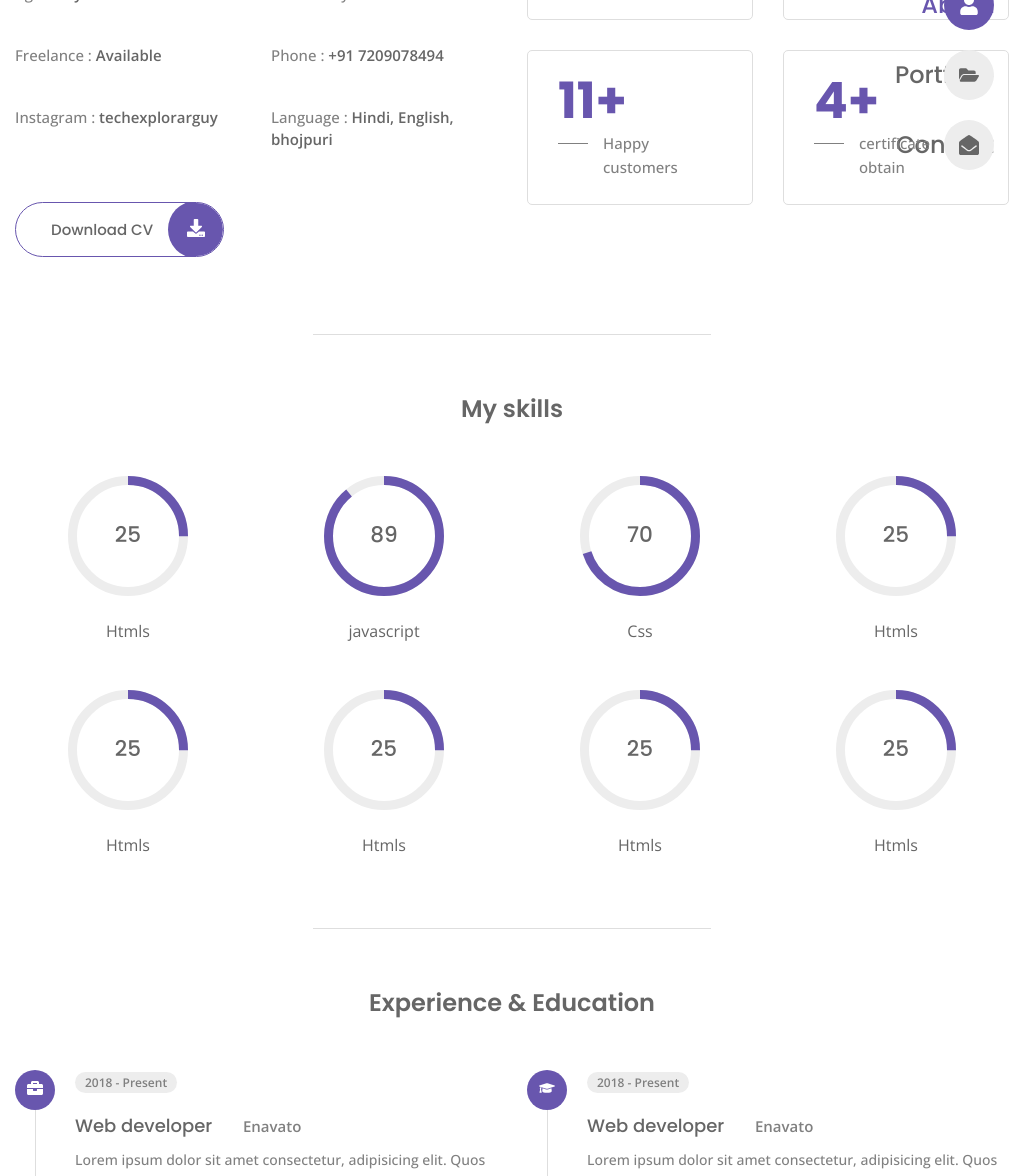
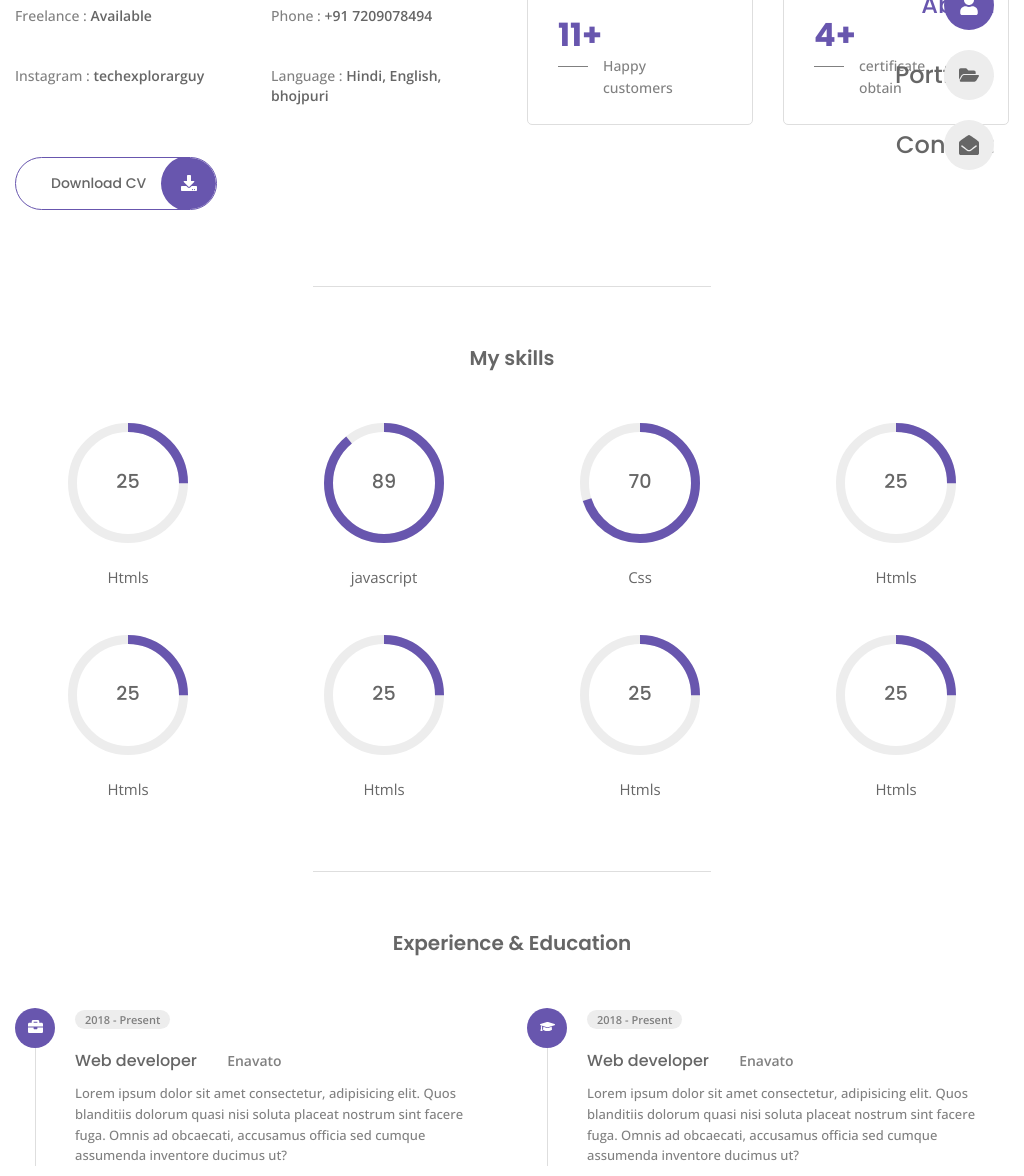
Before and after one commit to rajukumarsingh72090/portfolio, a React (Vite) app: page /about in a window 1024 px wide. Shown: the part 360-1536 px from the top of the page. Built offline with nearby package versions, Linux system fonts and the light colour scheme.

Commit message:
new changes

```diff
--- a/src/App.css
+++ b/src/App.css
@@ -45,6 +45,23 @@
     --container-color: hsl(0, 1%, 17%);
     --border-color: hsl(0, 0%, 15%);
     --text-white: #fff;
+}
+
+
+/* responsive typograpy */
+@media  screen and (max-width:1200px) {
+   :root{
+    --big-font-size: 36px;
+    --h1-font-size: 32px;
+    --h2-font-size: 24px;
+    --h3-font-size: 20px;
+    --large-font-size: 16px;
+    --normal-font-size: 15px;
+    --small-font-size: 14px;
+    --smaller-font-size: 13px;
+    --tiny-font-size: 11px;
+
+   }
 }
 
 /* ===============   BASE   ================*/
--- a/src/components/navbar.css
+++ b/src/components/navbar.css
@@ -6,6 +6,7 @@
     width: 100%;
     padding: 60px 30px;
     transition: all 0.5s cubic-bezier(0.77, 0.2, 0.05, 1);
+    z-index: 100;
 }
 
 .show-menu{
@@ -42,6 +43,7 @@
     border: 5px;
     background-color: var(--container-color);
     padding: 12px 10px;
+    z-index: 100;
 }
 
 .nav__toggle span{
@@ -78,6 +80,7 @@
         right: 30px;
         display: flex;
         align-items: center;
+        z-index: 100;
     }
 
     .nav__item{
--- a/src/index.css
+++ b/src/index.css
@@ -0,0 +1,65 @@
+@media screen and (max-width: 1400px) {
+    .container{
+        max-width: calc(100% - 180px);
+    }
+}
+
+@media screen and (max-width: 1200px){
+    .grid{
+        gap: 20px;
+    }
+    .home__data{
+        padding-right: 40px;
+    }
+    .home__title{
+        font-size: var(--big-font-size);
+    }
+    .home__description{
+        font-size: var(--small-font-size);
+    }
+    .stats__title{
+        padding-left: 35px;
+    }
+    .stats__title::before{
+        width: 22px;
+    }
+    .skills__container{
+        row-gap: 32px;
+    }
+    .progress__circle{
+        width: 100px;
+        height: 100px;
+    }
+    .skills__title{
+        margin-top: 20px;
+    }
+    .resume__icon{
+        width: 36px;
+        height: 36px;
+        line-height: 38px;
+    }
+    .resume__item{
+        padding-left: 55px;
+    }
+    .portfolio__model-content{
+        max-width: 600px;
+    }
+    .model__close{
+        width: 40px;
+        height: 40px;
+    }
+    .form__input-group{
+        grid-template-columns: repeat(2, 1fr);
+        column-gap: 24px;
+    }
+    .form__input-group .form__input-div:last-child{
+        grid-column: 1/-1;
+    }
+    .form__input-div{
+        margin-bottom: 24px;
+    }
+}
+
+@media screen and (max-width: 1024px){
+
+}
--- a/src/pages/portfolio/portfolio.css
+++ b/src/pages/portfolio/portfolio.css
@@ -15,6 +15,7 @@
     height: 250px;
     width: 100%;
     object-fit: cover;
+    vertical-align: middle;
 
 }
 
@@ -83,7 +84,7 @@
 
 .model__list{
     grid-template-columns: repeat(2,1fr);
-    row-gap: 10px;
+    row-gap: 10px !important;
     margin-bottom: 24px;
 }
 
```
